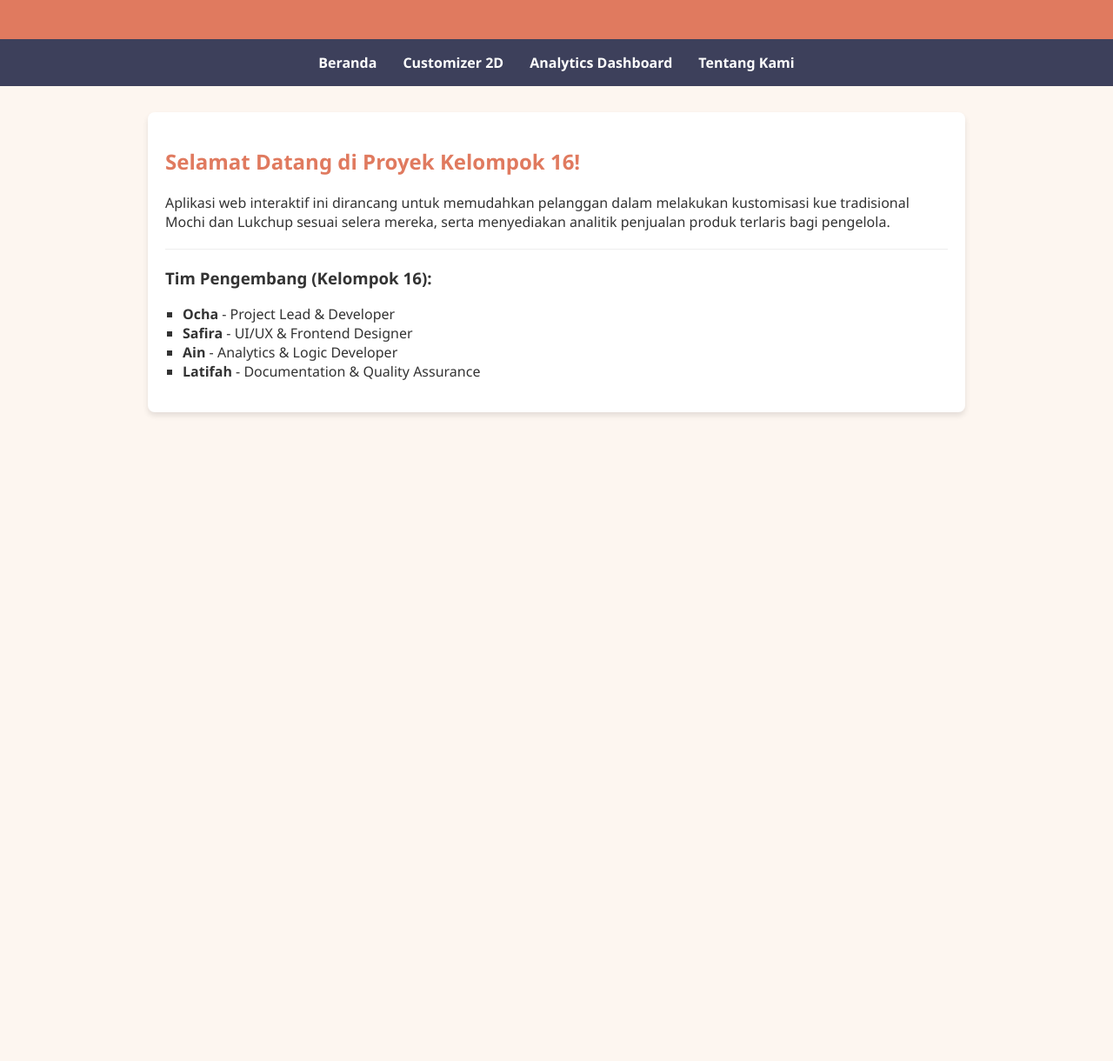
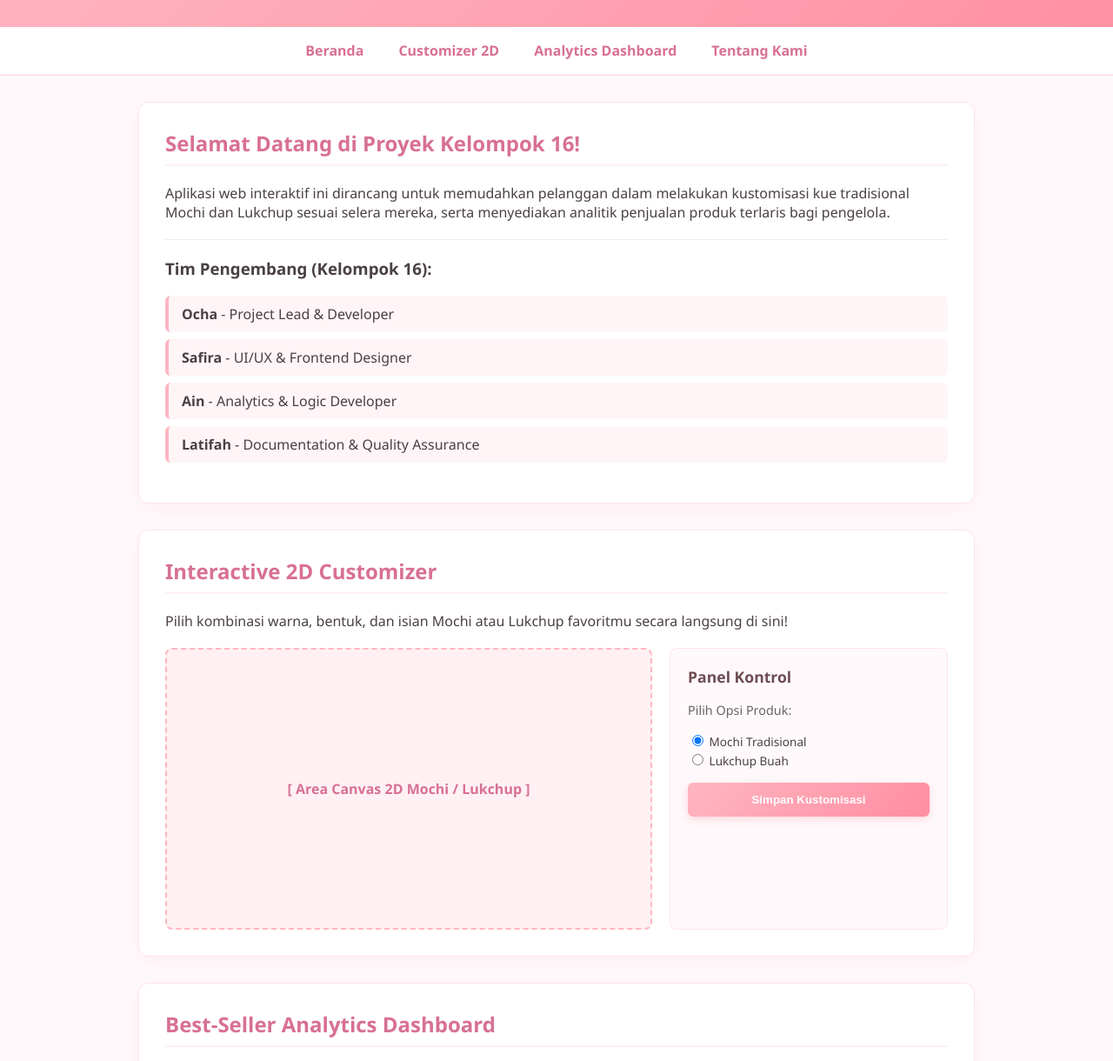
Before and after one commit to MPPL01022026/Kelompok-16, a plain HTML site: page index.html in a window 1280 px wide. Shown: the part 143-1363 px from the top of the page at 87% size. Before the commit the page ends 800 px from the top, so only its background shows below. Drawn offline with Linux system fonts and the light colour scheme.

```diff
--- a/index.html
+++ b/index.html
@@ -4,52 +4,8 @@
     <meta charset="UTF-8">
     <meta name="viewport" content="width=device-width, initial-scale=1.0">
     <title>Mochi & Lukchup Customizer & Analytics Dashboard</title>
-    <style>
-        /* CSS Sederhana untuk Tampilan Awal */
-        body {
-            font-family: 'Segoe UI', Tahoma, Geneva, Verdana, sans-serif;
-            margin: 0;
-            padding: 0;
-            background-color: #fdf6f0;
-            color: #333;
-        }
-        header {
-            background-color: #e07a5f;
-            color: white;
-            padding: 2rem;
-            text-align: center;
-        }
-        nav {
-            display: flex;
-            justify-content: center;
-            background-color: #3d405b;
-            padding: 1rem;
-        }
-        nav a {
-            color: white;
-            text-decoration: none;
-            margin: 0 15px;
-            font-weight: bold;
-        }
-        nav a:hover {
-            color: #f4f1de;
-        }
-        .container {
-            max-width: 900px;
-            margin: 30px auto;
-            padding: 20px;
-            background: white;
-            border-radius: 8px;
-            box-shadow: 0 4px 6px rgba(0,0,0,0.1);
-        }
-        h2 {
-            color: #e07a5f;
-        }
-        .team-list {
-            list-style-type: square;
-            padding-left: 20px;
-        }
-    </style>
+
+    <link rel="stylesheet" href="style.css">
 </head>
 <body>
 
@@ -64,6 +20,7 @@
         <a href="#analytics">Analytics Dashboard</a>
         <a href="#about">Tentang Kami</a>
     </nav>
+
 
     <div class="container" id="home">
         <h2>Selamat Datang di Proyek Kelompok 16!</h2>
@@ -80,5 +37,50 @@
         </ul>
     </div>
 
+
+    <div class="container" id="customizer">
+        <h2>Interactive 2D Customizer</h2>
+        <p>Pilih kombinasi warna, bentuk, dan isian Mochi atau Lukchup favoritmu secara langsung di sini!</p>
+
+        <div class="customizer-box">
+            <div class="canvas-area">
+                [ Area Canvas 2D Mochi / Lukchup ]
+            </div>
+            <div class="controls-area">
+                <h3>Panel Kontrol</h3>
+                <p style="font-size: 0.9rem; color: #666;">Pilih Opsi Produk:</p>
+                <label style="font-size: 0.85rem;"><input type="radio" name="product" checked> Mochi Tradisional</label><br>
+                <label style="font-size: 0.85rem;"><input type="radio" name="product"> Lukchup Buah</label>
+
+                <button class="btn">Simpan Kustomisasi</button>
+            </div>
+        </div>
+    </div>
+
+
+    <div class="container" id="analytics" style="margin-top: 30px;">
+        <h2>Best-Seller Analytics Dashboard</h2>
+        <p>Statistik penjualan produk Mochi dan Lukchup terlaris berdasarkan data real-time.</p>
+
+        <div class="customizer-box" style="display: flex; gap: 20px; flex-wrap: wrap;">
+            <div class="canvas-area" style="flex: 1; min-width: 250px; background: #fff; padding: 20px; border-radius: 8px; border: 1px solid #ffd1dc;">
+                <h3>📊 Grafik Penjualan Produk</h3>
+                <p style="color: #666; font-size: 0.9rem; margin-top: 10px;">
+                    • Mochi Tradisional: <strong>65% (Terlaris)</strong><br>
+                    • Lukchup Buah: <strong>35%</strong>
+                </p>
+            </div>
+            <div class="controls-area" style="flex: 1; min-width: 250px;">
+                <h3>Ringkasan Performa</h3>
+                <p style="font-size: 0.9rem; color: #666;">Total Kustomisasi Hari Ini:</p>
+                <h4 style="color: #d81b60; font-size: 1.5rem; margin: 5px 0;">128 Pesanan</h4>
+                <button class="btn" id="refresh-btn" style="margin-top: 10px;">Perbarui Data Analitik</button>
+            </div>
+        </div>
+    </div>
+
+
+    <script src="script.js"></script>
+
 </body>
 </html>
```
Also changed, not shown: 10 other files.
